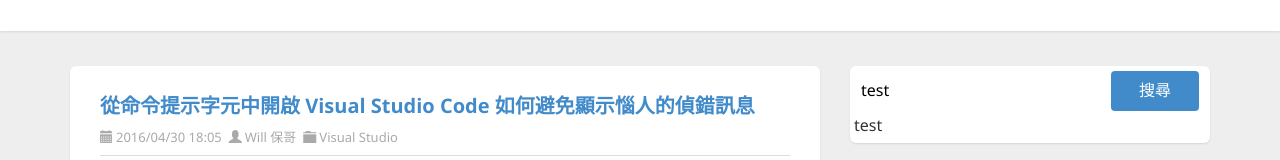
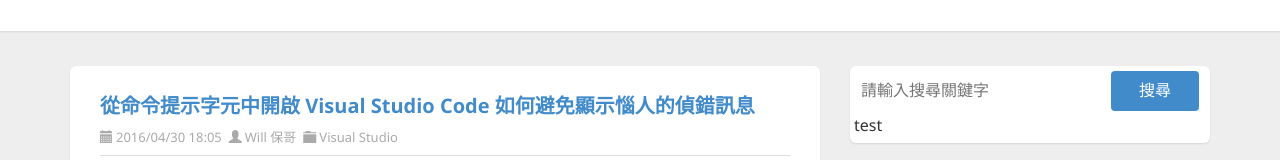
Before and after one commit to SkyTien/demo1001, an Angular app: page / in a window 1280 px wide. Shown: the part 188-348 px from the top of the page. Built offline with nearby package versions, Linux system fonts and the light colour scheme.

Commit message:
08 請將搜尋關鍵字輸入框設定為當「搜尋」按鈕按下時才寫入 keyword 屬性

```diff
--- a/src/app/app.component.html
+++ b/src/app/app.component.html
@@ -75,8 +75,9 @@
             <div class="widget search">
               <div class="widget-content">
                   <div id="searchbox">
-                    <input type="text" placeholder="請輸入搜尋關鍵字" accesskey="s" [(ngModel)]="keyword">
-                    <input type="button" value="搜尋" id="searchbutton">
+                    <input type="text" placeholder="請輸入搜尋關鍵字" accesskey="s" #keywordInput>
+                    <input type="button" value="搜尋" id="searchbutton"
+                      (click)="keyword=keywordInput.value">
                     {{ keyword }}
                   </div>
               </div>
```
